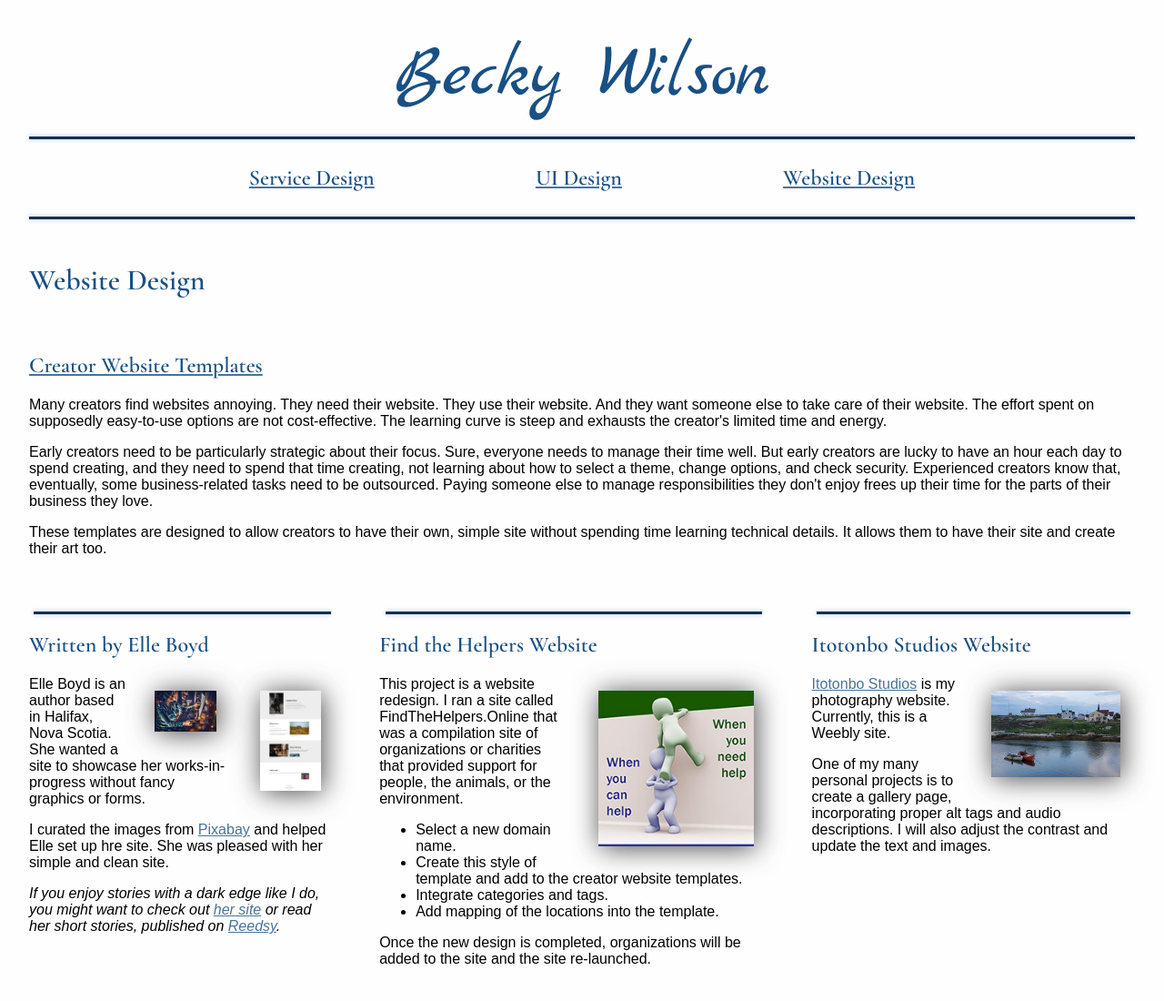
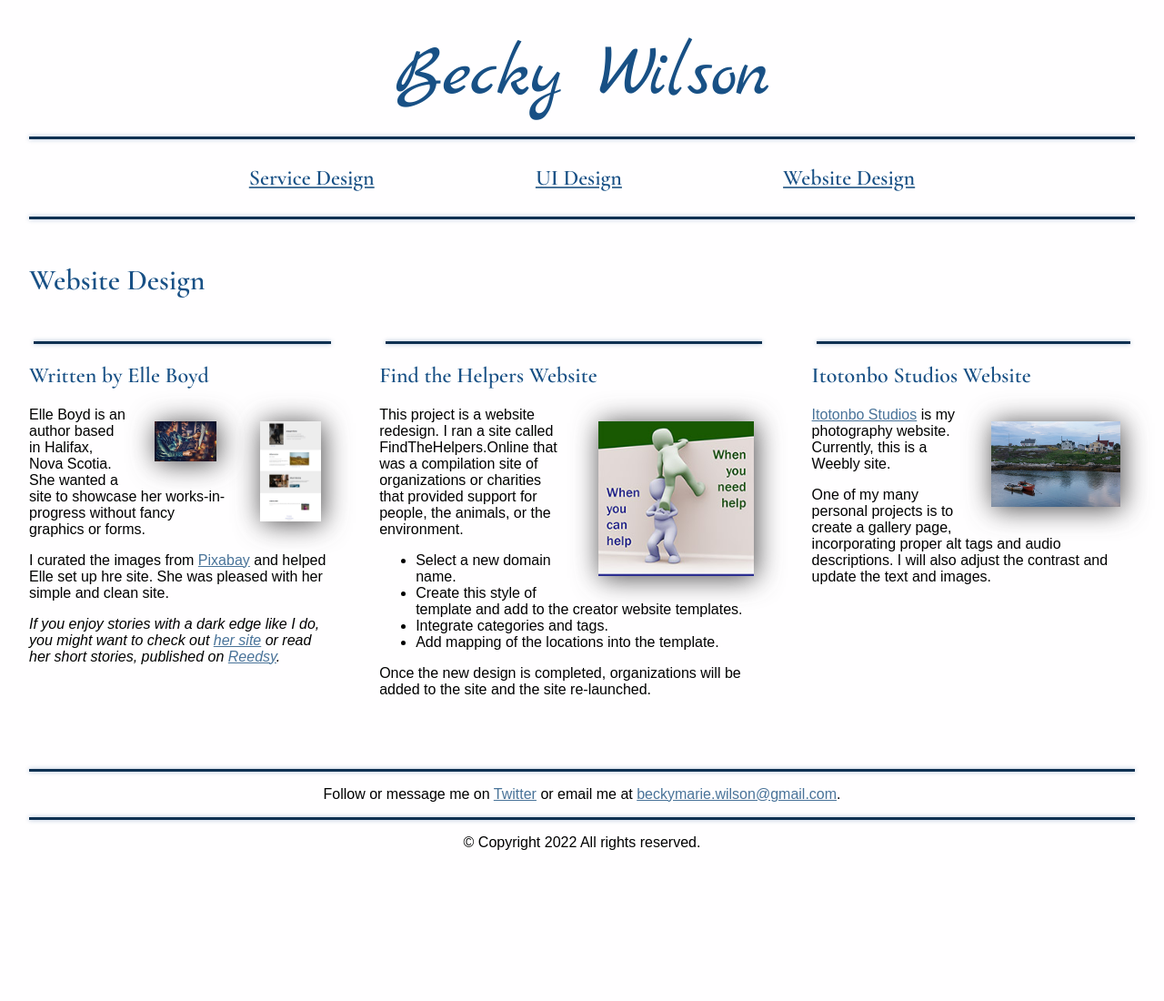
Before and after one commit to Becky-Wilson/beckywilson_ca, an Eleventy site: page src/sitedesign.njk in a window 1280 px wide. Shown: the top 1100 px of the page at 91% size. After the commit the page ends 969 px from the top, so only its background shows below. Built offline with nearby package versions, Linux system fonts and the light colour scheme; Eleventy itself is replaced by a stand-in of ours; files that its build step writes are made by us from their sources; a web font is replaced by a local one.

Commit message:
Website Page updated

```diff
--- a/src/sitedesign.njk
+++ b/src/sitedesign.njk
@@ -5,9 +5,8 @@ layout: 'base.njk'
 
 <h1> {{title}} </h1>
 <br>
-<div class="columns">
+<!-- <div class="columns">
     <div>
-        <!-- <hr class="primary"> -->
         <a href="../creators"><h2>Creator Website Templates</h2></a>
         <p>Many creators find websites annoying. They need their website. They use their website. And they want someone
             else to take care of their website. The effort spent on supposedly easy-to-use options are not cost-effective. The learning curve is steep and exhausts the creator's limited time and energy. </p>
@@ -21,7 +20,7 @@ layout: 'base.njk'
             <br>
             <br>
     </div>
-</div>
+</div> -->
 <div class="columns">
     <div>
         <hr class="primary">
```
Also changed, not shown: public/sitedesign/index.html (+2 -3 lines).
